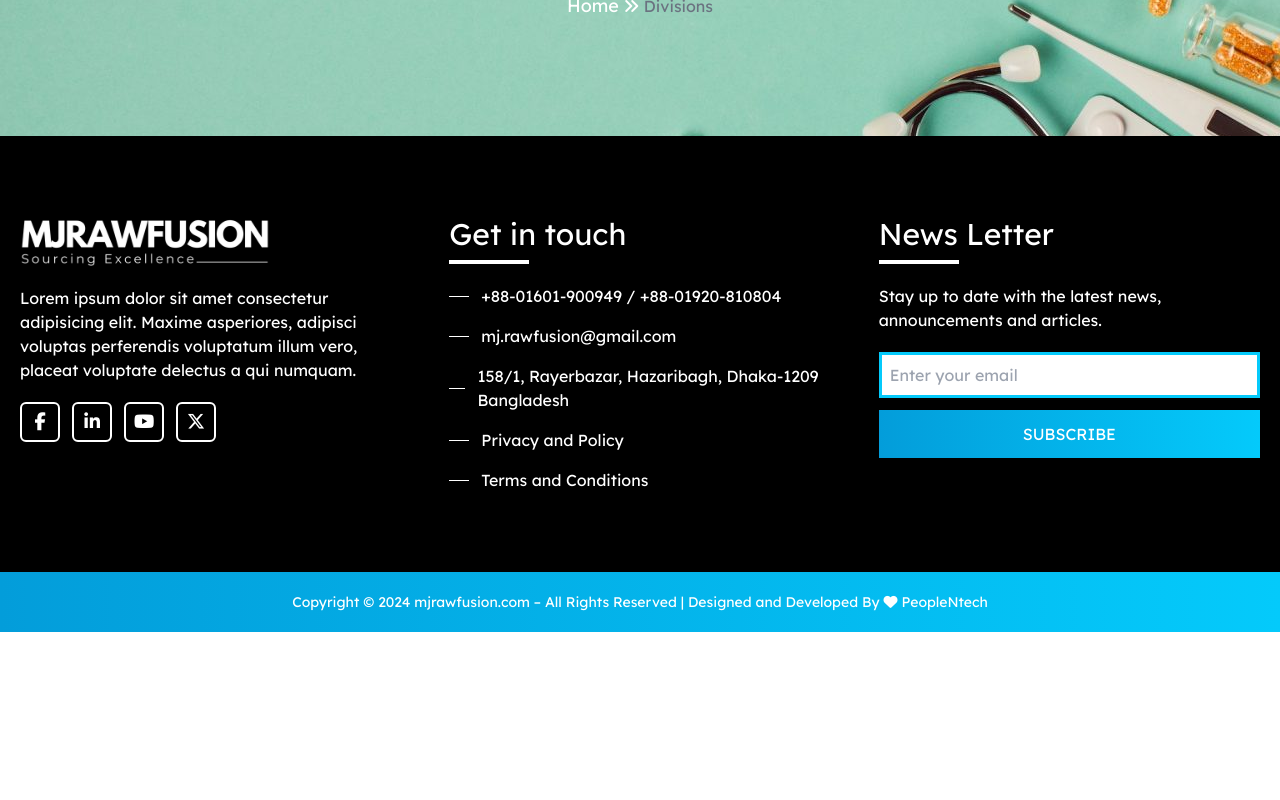
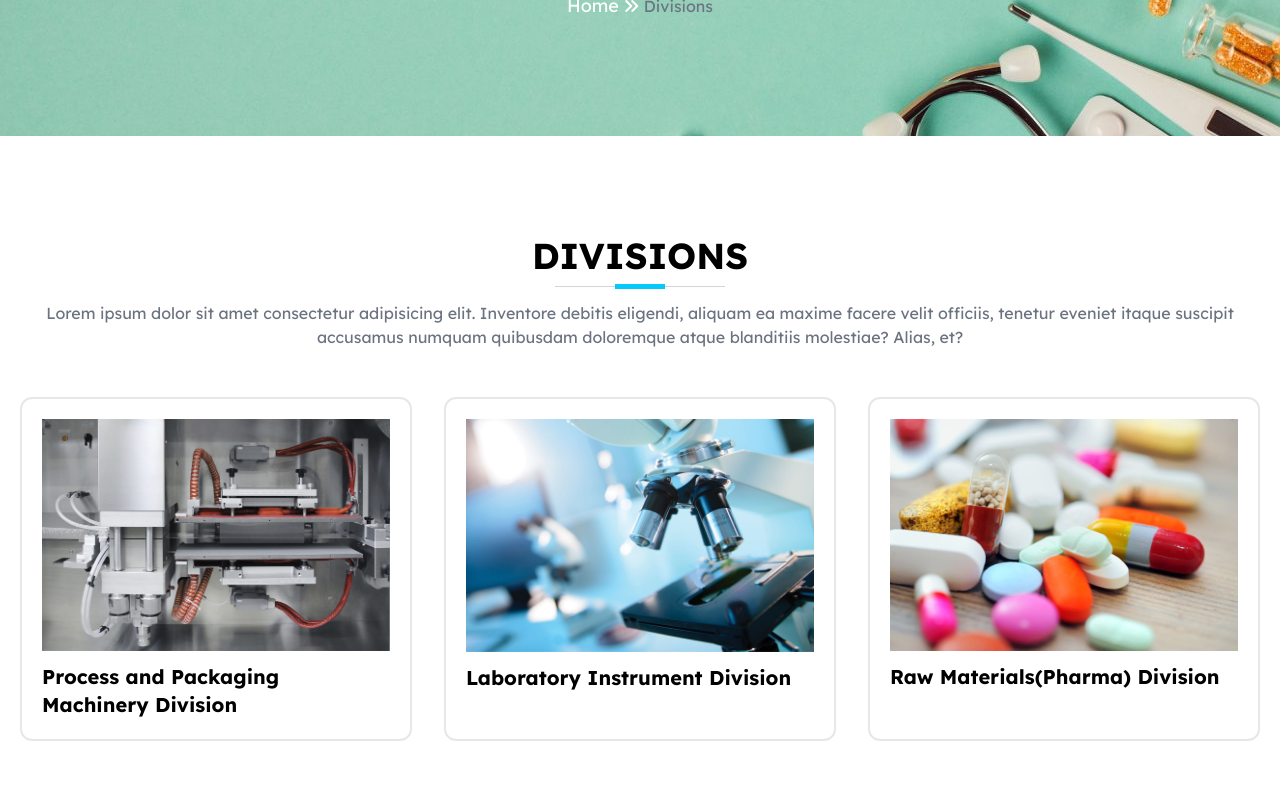
Before and after one commit to antorntech/mjrawfusion-v2, a React (Vite) app: page /divisions in a window 1280 px wide. Shown: the part 240-1040 px from the top of the page. Before the commit the page ends 872 px from the top, so only its background shows below. Built offline with nearby package versions, Linux system fonts and the light colour scheme.

Commit message:
add another pages

```diff
--- a/src/components/home/Industries.jsx
+++ b/src/components/home/HomeDivisions.jsx
@@ -1,21 +1,31 @@
 import React from "react";
 
-const Industries = () => {
-  const industries = [
+const HomeDivisions = () => {
+  const divisions = [
     {
       id: 1,
-      title: "PHARMA INDUSTRIES",
-      image: "/images/pharma.jpg",
+      title: "Process and Packaging Machinery Division",
+      image: "/images/machine.jpg",
     },
     {
       id: 2,
-      title: "FOOD INDUSTRIES",
-      image: "/images/food.jpg",
+      title: "Laboratory Instrument Division",
+      image: "/images/lab-div.jpg",
     },
     {
       id: 3,
-      title: "COSMETIC INDUSTRIES",
-      image: "/images/cosmetic.jpg",
+      title: "Raw Materials(Pharma) Division",
+      image: "/images/raw-mat.jpg",
+    },
+    {
+      id: 4,
+      title: "Industrial Flooring Division",
+      image: "/images/flooring.jpg",
+    },
+    {
+      id: 5,
+      title: "Packaging Materials Division",
+      image: "/images/pack.jpg",
     },
   ];
   return (
@@ -28,7 +38,7 @@ const Industries = () => {
           className="mb-5 md:mb-12"
         >
           <h2 className="text-2xl md:text-4xl font-bold text-center mb-2 uppercase">
-            Industries
+            Divisions
           </h2>
           <div className="flex items-center justify-center">
             <div className="w-[60px] h-[1px] bg-gray-300"></div>
@@ -43,24 +53,24 @@ const Industries = () => {
           </p>
         </div>
         <div className="grid grid-cols-1 md:grid-cols-2 lg:grid-cols-3 gap-8 md:gap-8">
-          {industries.map((industry) => (
+          {divisions.map((division) => (
             <div
               data-aos="fade-up"
               data-aos-delay="100"
               data-aos-duration="1000"
-              key={industry.id}
+              key={division.id}
               className="p-2 md:p-5 bg-white rounded-xl border-2 border-gray-200 hover:border-[#04cafb] hover:shadow-xl transition-all duration-500"
             >
               <div className="group">
                 <div className="w-full overflow-hidden">
                   <img
-                    src={industry.image}
+                    src={division.image}
                     alt=""
                     className="w-full group-hover:scale-125 group-hover:rotate-6 transition-all duration-500"
                   />
                 </div>
                 <h3 className="text-lg md:text-xl font-bold mt-3">
-                  {industry.title}
+                  {division.title}
                 </h3>
               </div>
             </div>
@@ -71,4 +81,4 @@ const Industries = () => {
   );
 };
 
-export default Industries;
+export default HomeDivisions;
--- a/src/components/home/Divisions.jsx
+++ b/src/components/home/HomeIndustries.jsx
@@ -1,31 +1,21 @@
 import React from "react";
 
-const Divisions = () => {
-  const divisions = [
+const HomeIndustries = () => {
+  const industries = [
     {
       id: 1,
-      title: "Process and Packaging Machinery Division",
-      image: "/images/machine.jpg",
+      title: "PHARMA INDUSTRIES",
+      image: "/images/pharma.jpg",
     },
     {
       id: 2,
-      title: "Laboratory Instrument Division",
-      image: "/images/lab-div.jpg",
+      title: "FOOD INDUSTRIES",
+      image: "/images/food.jpg",
     },
     {
       id: 3,
-      title: "Raw Materials(Pharma) Division",
-      image: "/images/raw-mat.jpg",
-    },
-    {
-      id: 4,
-      title: "Industrial Flooring Division",
-      image: "/images/flooring.jpg",
-    },
-    {
-      id: 5,
-      title: "Packaging Materials Division",
-      image: "/images/pack.jpg",
+      title: "COSMETIC INDUSTRIES",
+      image: "/images/cosmetic.jpg",
     },
   ];
   return (
@@ -38,7 +28,7 @@ const Divisions = () => {
           className="mb-5 md:mb-12"
         >
           <h2 className="text-2xl md:text-4xl font-bold text-center mb-2 uppercase">
-            Divisions
+            Industries
           </h2>
           <div className="flex items-center justify-center">
             <div className="w-[60px] h-[1px] bg-gray-300"></div>
@@ -53,24 +43,24 @@ const Divisions = () => {
           </p>
         </div>
         <div className="grid grid-cols-1 md:grid-cols-2 lg:grid-cols-3 gap-8 md:gap-8">
-          {divisions.map((division) => (
+          {industries.map((industry) => (
             <div
               data-aos="fade-up"
               data-aos-delay="100"
               data-aos-duration="1000"
-              key={division.id}
+              key={industry.id}
               className="p-2 md:p-5 bg-white rounded-xl border-2 border-gray-200 hover:border-[#04cafb] hover:shadow-xl transition-all duration-500"
             >
               <div className="group">
                 <div className="w-full overflow-hidden">
                   <img
-                    src={division.image}
+                    src={industry.image}
                     alt=""
                     className="w-full group-hover:scale-125 group-hover:rotate-6 transition-all duration-500"
                   />
                 </div>
                 <h3 className="text-lg md:text-xl font-bold mt-3">
-                  {division.title}
+                  {industry.title}
                 </h3>
               </div>
             </div>
@@ -81,4 +71,4 @@ const Divisions = () => {
   );
 };
 
-export default Divisions;
+export default HomeIndustries;
--- a/src/pages/Divisions.jsx
+++ b/src/pages/Divisions.jsx
@@ -1,10 +1,14 @@
 import React from "react";
 import PageHeader from "../components/PageHeader/PageHeader";
+import HomeDivisions from "../components/home/HomeDivisions";
 
 const Divisions = () => {
   return (
     <>
       <PageHeader title="Divisions" />
+      <div className="pt-[20px] md:pt-[80px] lg:pt-[100px]">
+        <HomeDivisions />
+      </div>
     </>
   );
 };
--- a/src/pages/Home.jsx
+++ b/src/pages/Home.jsx
@@ -5,10 +5,10 @@ import HomeAbout from "../components/home/HomeAbout";
 import HomeServices from "../components/home/HomeServices";
 import DiscoverMore from "../components/home/DiscoverMore";
 import HomeGrid from "../components/home/HomeGrid";
-import Industries from "../components/home/Industries";
-import Divisions from "../components/home/Divisions";
 import HomeClients from "../components/home/HomeClients";
 import HomeContactForm from "../components/home/HomeContactForm";
+import HomeIndustries from "../components/home/HomeIndustries";
+import HomeDivisions from "../components/home/HomeDivisions";
 
 const Home = () => {
   return (
@@ -19,8 +19,8 @@ const Home = () => {
       <HomeServices />
       <DiscoverMore />
       <HomeGrid />
-      <Industries />
-      <Divisions />
+      <HomeIndustries />
+      <HomeDivisions />
       <HomeClients />
       <HomeContactForm />
     </div>
--- a/src/pages/Industries.jsx
+++ b/src/pages/Industries.jsx
@@ -1,10 +1,14 @@
 import React from "react";
 import PageHeader from "../components/PageHeader/PageHeader";
+import HomeIndustries from "../components/home/HomeIndustries";
 
 const Industries = () => {
   return (
     <>
       <PageHeader title="Industries" />
+      <div className="pt-[20px] md:pt-[80px] lg:pt-[100px]">
+        <HomeIndustries />
+      </div>
     </>
   );
 };
--- a/src/pages/Services.jsx
+++ b/src/pages/Services.jsx
@@ -1,10 +1,14 @@
 import React from "react";
 import PageHeader from "../components/PageHeader/PageHeader";
+import HomeServices from "../components/home/HomeServices";
 
 const Services = () => {
   return (
     <>
       <PageHeader title="Services" />
+      <div className="pt-[20px] md:pt-[80px] lg:pt-[100px]">
+        <HomeServices />
+      </div>
     </>
   );
 };
```
